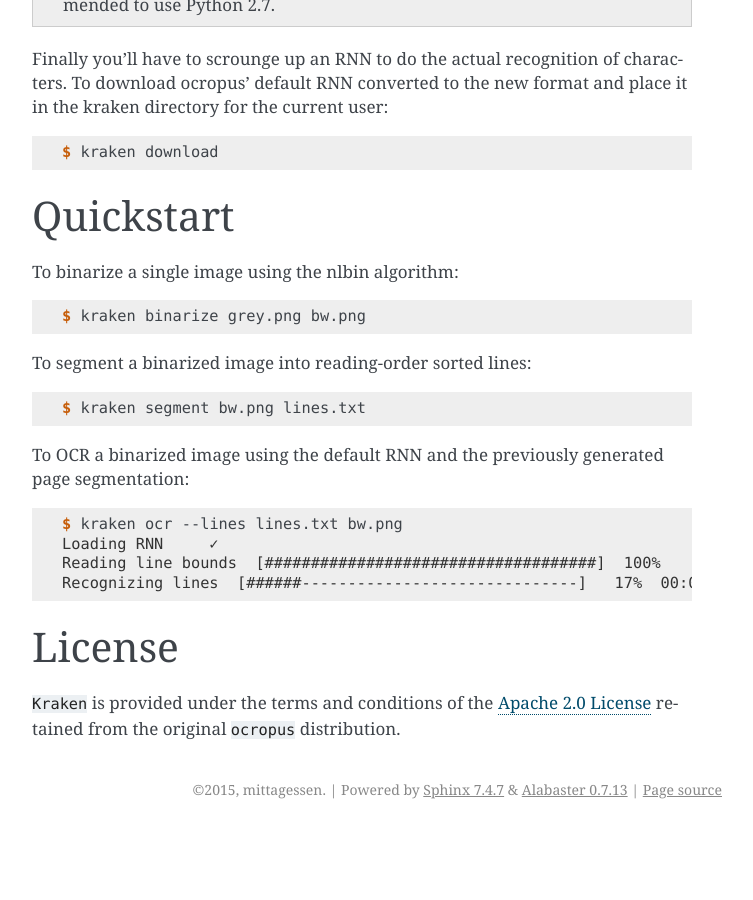
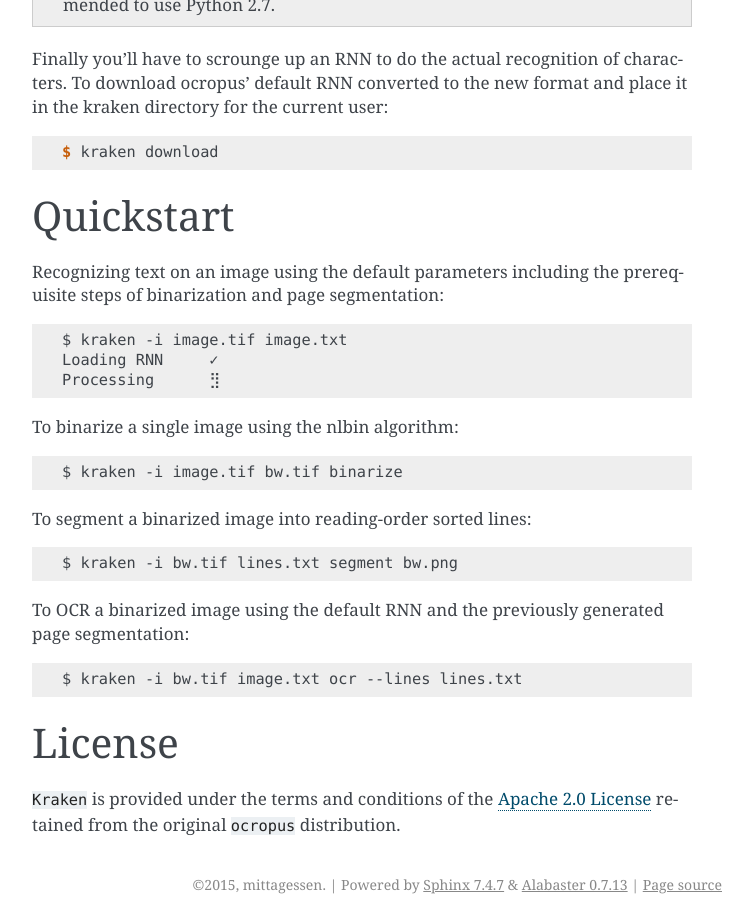
Before and after one commit to mittagessen/kraken, a Sphinx documentation site: the page built from docs/index.rst, in a window 1280 px wide and 900 px high, scrolled down 1431 px. Shown: the whole window, without its empty margins (388-1141 px from the left). Built offline with Sphinx 7.4.7, drawn with Linux system fonts in a browser that asks for light colours; before the commit the page ends 2260 px from its top, so only the background shows below that.

Commit message:
Document new behavior

```diff
--- a/docs/index.rst
+++ b/docs/index.rst
@@ -90,28 +90,33 @@
 Quickstart
 ==========
 
+Recognizing text on an image using the default parameters including the
+prerequisite steps of binarization and page segmentation:
+
+::
+
+  $ kraken -i image.tif image.txt
+  Loading RNN     ✓
+  Processing      ⣻
+
 To binarize a single image using the nlbin algorithm:
 
-.. code-block:: console
+::
 
-  $ kraken binarize grey.png bw.png
+  $ kraken -i image.tif bw.tif binarize
 
 To segment a binarized image into reading-order sorted lines:
 
-.. code-block:: console
+::
 
-  $ kraken segment bw.png lines.txt
+  $ kraken -i bw.tif lines.txt segment bw.png
 
 To OCR a binarized image using the default RNN and the previously generated
 page segmentation:
 
-.. code-block:: console
+::
 
-  $ kraken ocr --lines lines.txt bw.png
-  Loading RNN     ✓
-  Reading line bounds  [####################################]  100%
-  Recognizing lines  [######------------------------------]   17%  00:00:17
-
+  $ kraken -i bw.tif image.txt ocr --lines lines.txt
 
 .. _license:
 
--- a/docs/models.rst
+++ b/docs/models.rst
@@ -21,7 +21,7 @@
 Several drawbacks exist when using pickled models. First they inherently allow
 arbitrary code execution with relative ease. Additionally, they are not upward
 compatible between python 2.x and 3.x and significantly larger than the newer
-HDF5 models.
+HDF5 models (roughly 6.5Mb per state).
 
 HDF5
 ----
```
Also changed, not shown: docs/advanced.rst (+15 -5 lines).
